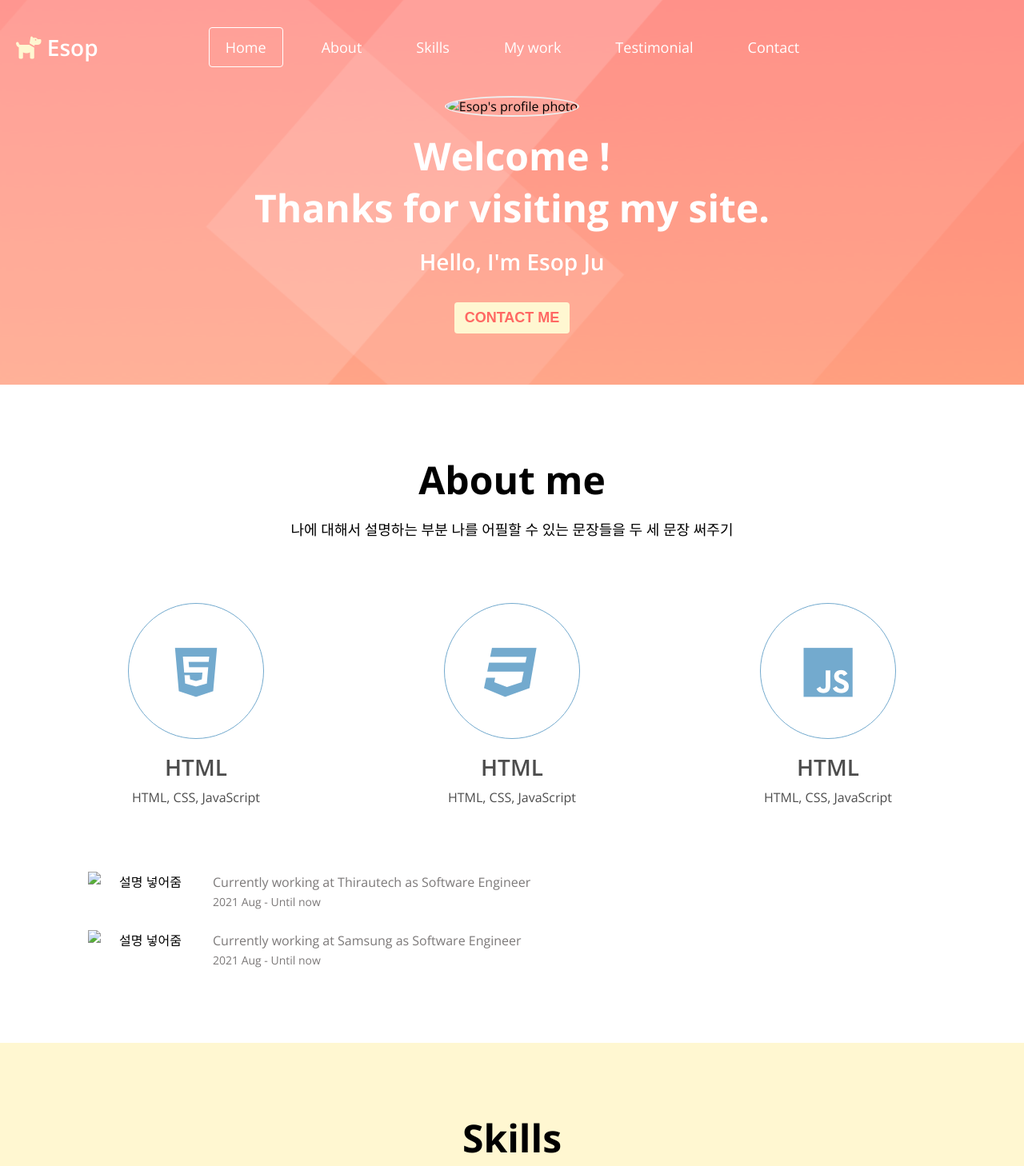
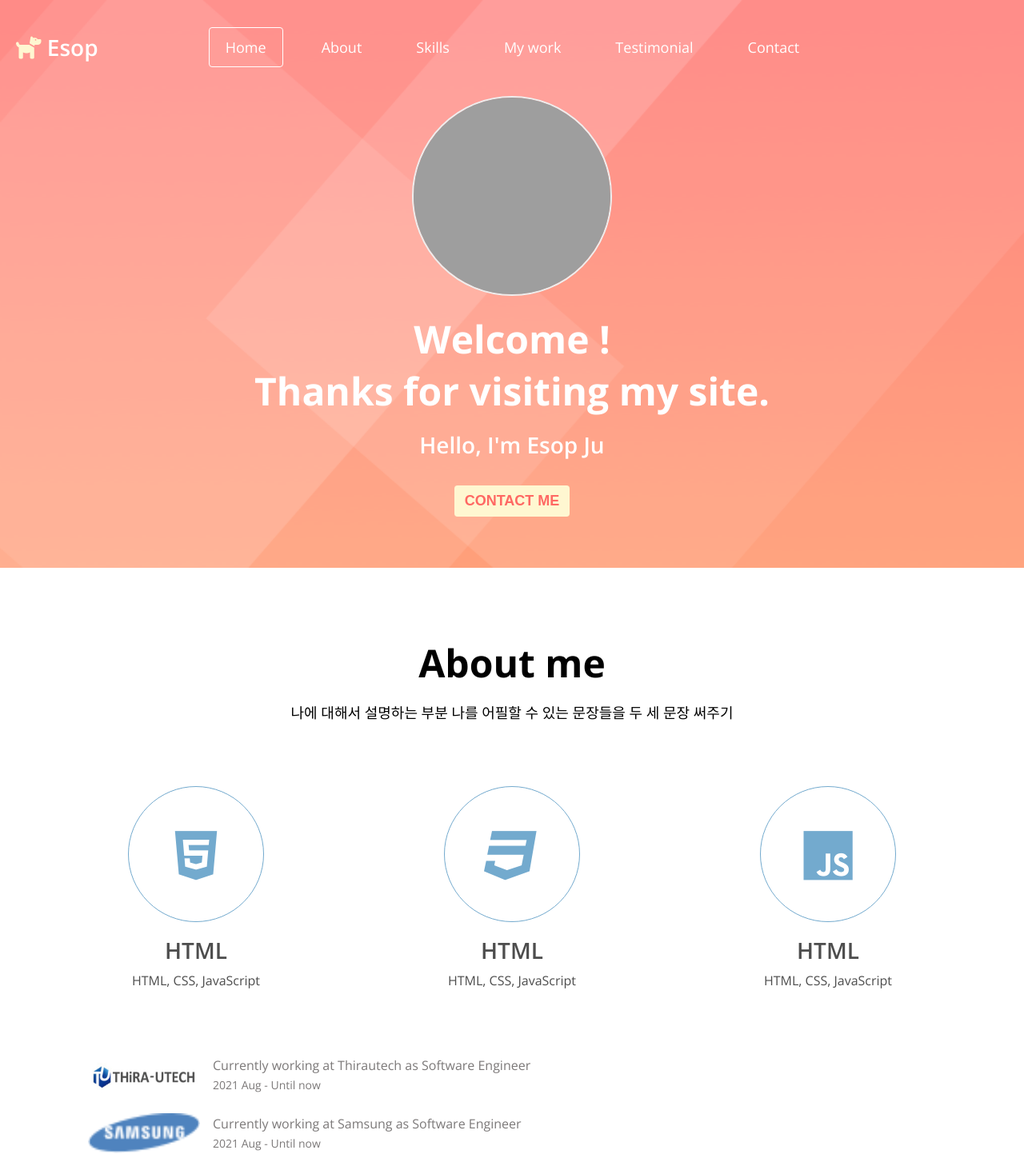
Before and after one commit to JUESOP/Portfolio, a plain HTML site: page index.html in a window 1280 px wide. Shown: the top 1458 px of the page at 80% size. Drawn offline with nearby package versions, Linux system fonts and the light colour scheme; the site is published under a folder, as on GitHub Pages, so addresses that start at the root find nothing.

Commit message:
Update index.html

```diff
--- a/index.html
+++ b/index.html
@@ -39,7 +39,7 @@
 <!-- Home -->
     <section id="home">
         <div class="home__container">
-            <img src = "/imgs/profile.png" alt="Esop's profile photo" class="home__avatar" />
+            <img src = "imgs/profile.png" alt="Esop's profile photo" class="home__avatar" />
             <h1 class="home__title">Welcome ! <br />Thanks for visiting my site.</h1>
             <h2 class="home__description">Hello, I'm Esop Ju</h2>
             <button class="home__contact">CONTACT ME</button>
@@ -85,14 +85,14 @@
         </div>
         <div class="about__jobs">
             <div class="job">
-                <img src="/imgs/jobs/thira.png" alt="설명 넣어줌" class="job__logo">
+                <img src="imgs/jobs/thira.png" alt="설명 넣어줌" class="job__logo">
                 <div class="job__description">
                     <p class="job__name">Currently working at Thirautech as Software Engineer</p>
                     <p class="job__period">2021 Aug - Until now</p>
                 </div>
             </div>
             <div class="job">
-                <img src="/imgs/jobs/logo-samsung.png" alt="설명 넣어줌" class="job__logo">
+                <img src="imgs/jobs/logo-samsung.png" alt="설명 넣어줌" class="job__logo">
                 <div class="job__description">
                     <p class="job__name">Currently working at Samsung as Software Engineer</p>
                     <p class="job__period">2021 Aug - Until now</p>
```
